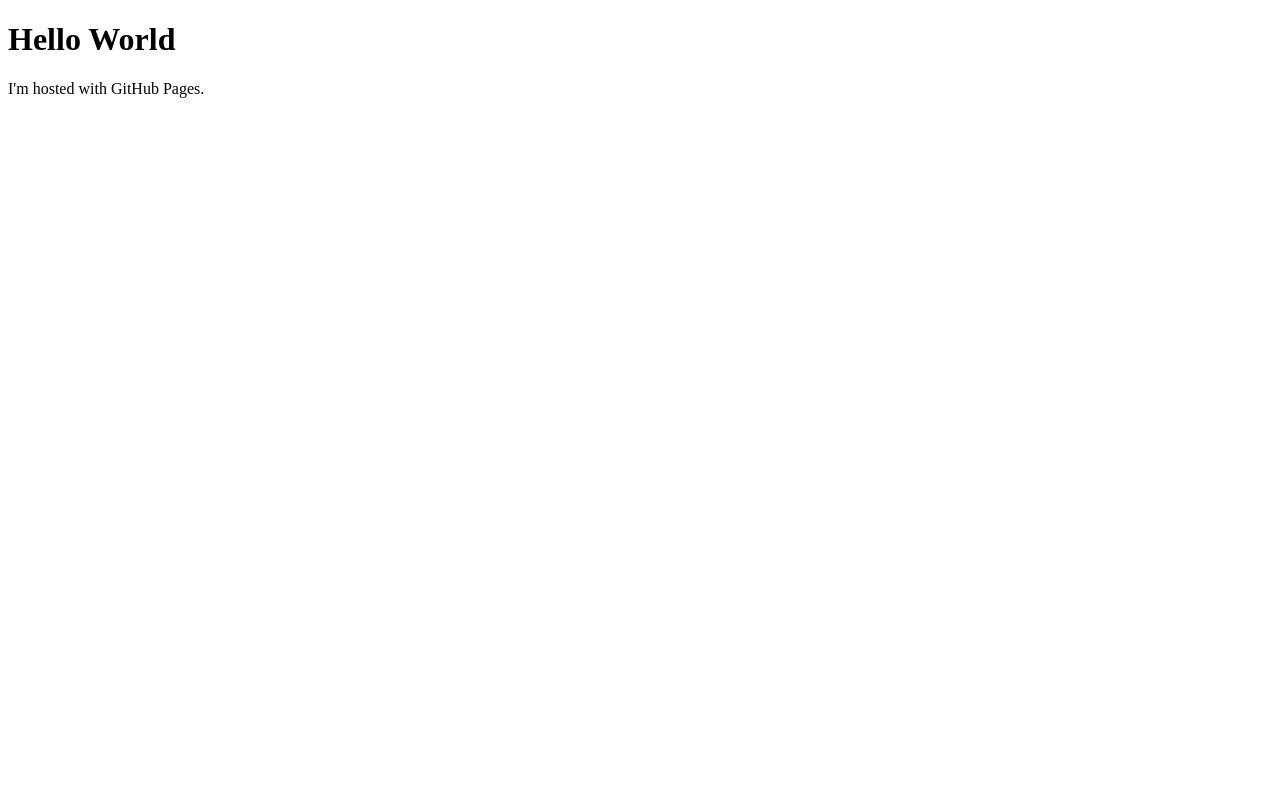
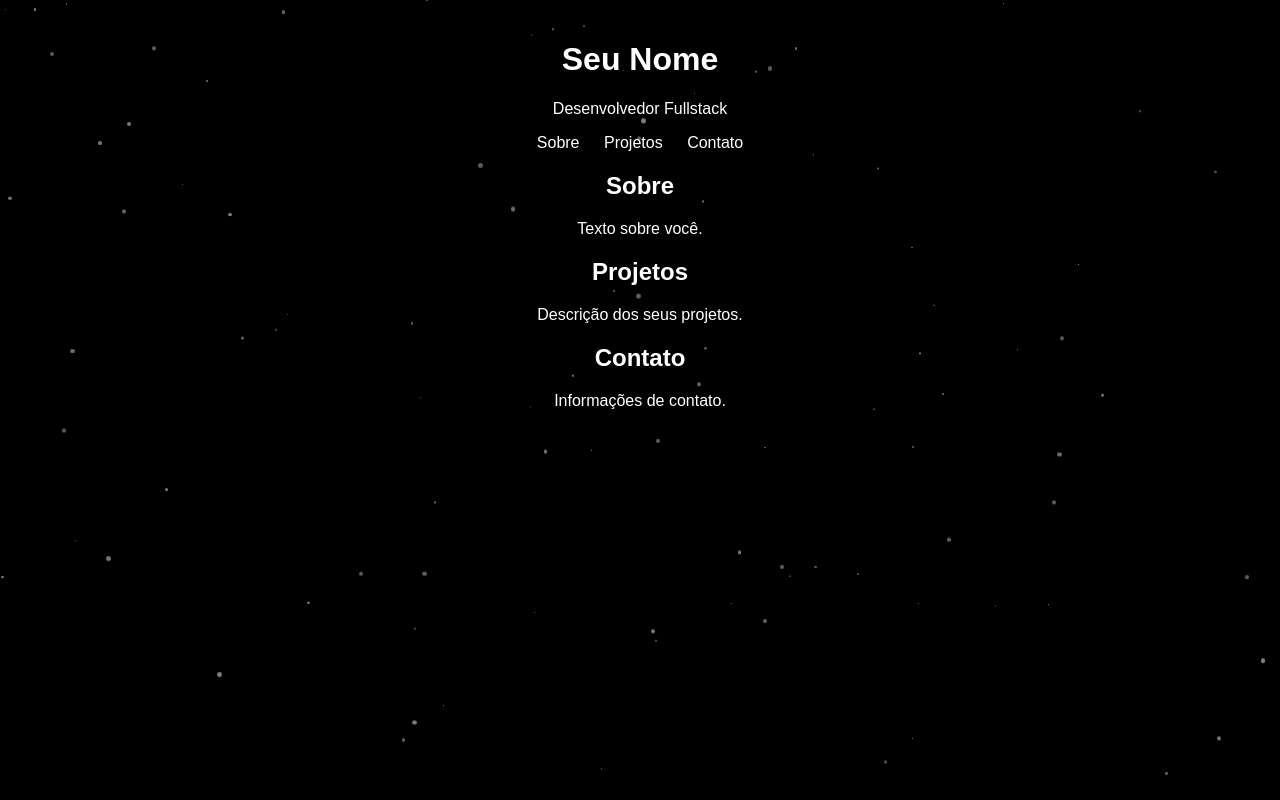
Before and after one commit to rmouradev/index, a plain HTML site: page index.html in a window 1280 px wide. Drawn offline with Linux system fonts and the light colour scheme.

Commit message:
upload de arquivos

```diff
--- a/index.html
+++ b/index.html
@@ -1,10 +1,36 @@
 <!DOCTYPE html>
 <html lang="pt-br">
+<head>
     <meta charset="UTF-8">
-    <meta http-equiv="X-UA-Compatible" content="IE=edge">
-    <meta name="viewport" content="width=devive-width, initial-scale=1.0">
+    <meta name="viewport" content="width=device-width, initial-scale=1.0">
+    <title>Portfólio de Desenvolvedor Fullstack</title>
+    <link rel="stylesheet" href="styles.css">
+</head>
 <body>
-<h1>Hello World</h1>
-<p>I'm hosted with GitHub Pages.</p>
+    <div class="background"></div>
+    <div class="content">
+        <h1>Seu Nome</h1>
+        <p>Desenvolvedor Fullstack</p>
+        <nav>
+            <ul>
+                <li><a href="#sobre">Sobre</a></li>
+                <li><a href="#projetos">Projetos</a></li>
+                <li><a href="#contato">Contato</a></li>
+            </ul>
+        </nav>
+        <section id="sobre">
+            <h2>Sobre</h2>
+            <p>Texto sobre você.</p>
+        </section>
+        <section id="projetos">
+            <h2>Projetos</h2>
+            <p>Descrição dos seus projetos.</p>
+        </section>
+        <section id="contato">
+            <h2>Contato</h2>
+            <p>Informações de contato.</p>
+        </section>
+    </div>
+    <script src="script.js"></script>
 </body>
 </html>
--- /dev/null
+++ b/script.js
@@ -0,0 +1,47 @@
+document.addEventListener('DOMContentLoaded', function () {
+    const background = document.querySelector('.background');
+    const numParticles = 100;
+    const particles = [];
+
+    for (let i = 0; i < numParticles; i++) {
+        const particle = document.createElement('div');
+        particle.className = 'particle';
+        particle.style.left = `${Math.random() * 100}vw`;
+        particle.style.top = `${Math.random() * 100}vh`;
+        particle.style.width = `${Math.random() * 5}px`;
+        particle.style.height = particle.style.width;
+        particle.style.animationDuration = `${2 + Math.random() * 3}s`;
+        background.appendChild(particle);
+        particles.push(particle);
+    }
+});
+
+/* CSS para as partículas */
+const styles = document.createElement('style');
+styles.innerHTML = `
+.particle {
+    position: absolute;
+    background: rgba(255, 255, 255, 0.5);
+    border-radius: 50%;
+    animation-name: float;
+    animation-timing-function: ease-in-out;
+    animation-iteration-count: infinite;
+    opacity: 0.7;
+}
+
+@keyframes float {
+    0% {
+        transform: translateY(0);
+        opacity: 0.7;
+    }
+    50% {
+        transform: translateY(-20px);
+        opacity: 1;
+    }
+    100% {
+        transform: translateY(0);
+        opacity: 0.7;
+    }
+}
+`;
+document.head.appendChild(styles);
--- /dev/null
+++ b/styles.css
@@ -0,0 +1,45 @@
+body, html {
+    margin: 0;
+    padding: 0;
+    height: 100%;
+    overflow: hidden;
+    font-family: Arial, sans-serif;
+    color: #ffffff;
+}
+
+.background {
+    position: absolute;
+    top: 0;
+    left: 0;
+    width: 100%;
+    height: 100%;
+    background: #000;
+    overflow: hidden;
+    z-index: -1;
+}
+
+.content {
+    position: relative;
+    z-index: 1;
+    padding: 20px;
+    text-align: center;
+}
+
+nav ul {
+    list-style: none;
+    padding: 0;
+}
+
+nav ul li {
+    display: inline;
+    margin: 0 10px;
+}
+
+nav ul li a {
+    color: #ffffff;
+    text-decoration: none;
+}
+
+section {
+    margin: 20px 0;
+}
```
